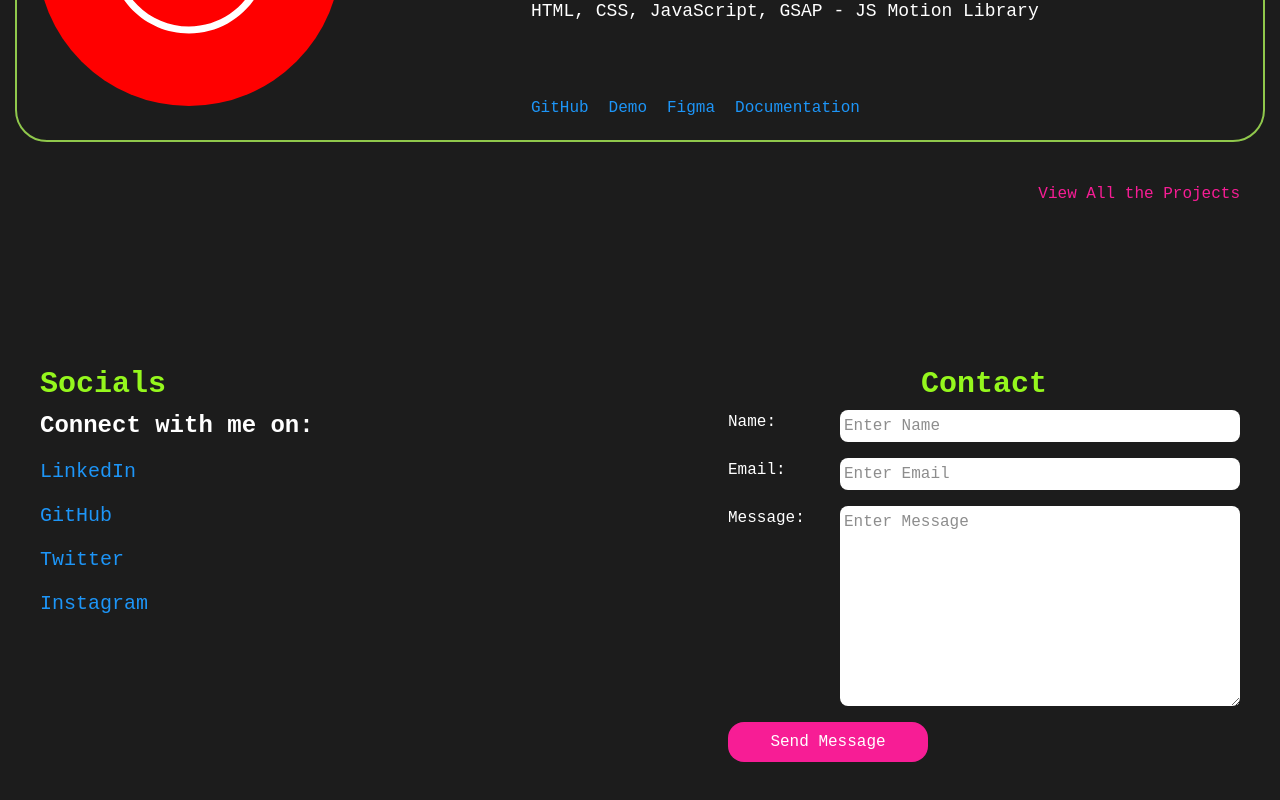
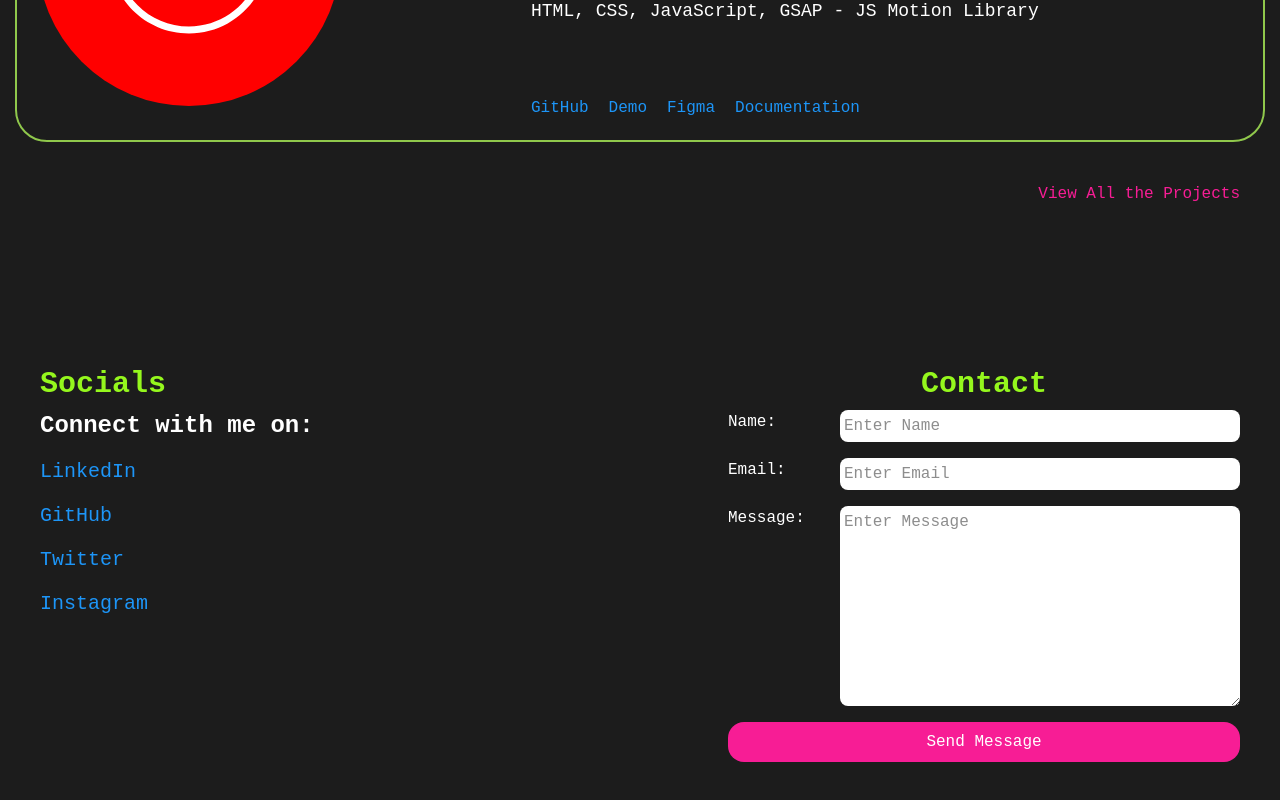
Before and after one commit to RamanFDIT/Portfolio-Raman, a React (Vite) app: page /projects in a window 1280 px wide. Shown: the part 1638-2438 px from the top of the page. Built offline with nearby package versions, Linux system fonts and the light colour scheme.

Commit message:
Minor Changes

```diff
--- a/src/Components/Button.jsx
+++ b/src/Components/Button.jsx
@@ -3,7 +3,7 @@ export default function Button({text, type = "button", onClick}) {
         <button
             type={type}
             onClick={onClick}
-            className="px-4 py-2 bg-accent text-white rounded-2xl max-w-50 hover:bg-accent-hover cursor-pointer hover:scale-105 transition-transform duration-300 active:scale-95"
+            className="px-4 py-2 bg-accent text-white rounded-2xl hover:bg-accent-hover cursor-pointer hover:scale-105 transition-transform duration-300 active:scale-95"
         >
             {text}
         </button>
--- a/src/Components/ContactForm.jsx
+++ b/src/Components/ContactForm.jsx
@@ -26,7 +26,7 @@ export default function ContactForm() {
     }
 
     return(
-            <form ref={form} className="flex flex-col gap-4 w-[40vw]" onSubmit={handleSubmit}>
+            <form ref={form} className="flex flex-col gap-4 w-[40vw] max-w-[600px] " onSubmit={handleSubmit}>
                 <span className="flex align-center justify-between">
                     <label htmlFor="name">Name:</label>
                     <input className="w-100 max-w-100 text-bg p-1 bg-text rounded-lg" type="text" id="name" name="user_name" placeholder="Enter Name" required />
```
